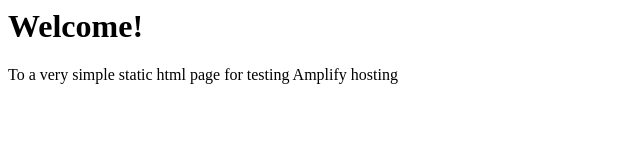
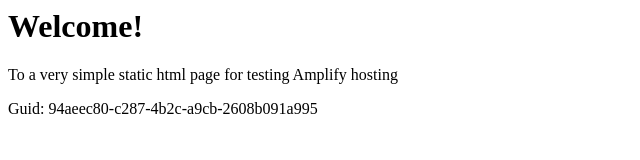
Before and after one commit to aws-aemilia-lhr/Github-PR-Commit-Integration-Test-DoNotTouch-GitHubAutoBuildCanaryTest-v1-preprod-eu-west-2, a website: page src/index.html in a window 1280 px wide. Shown: the whole page, without its empty margins (0-640 px from the left). Drawn offline with Linux system fonts and the light colour scheme.

Commit message:
commit from integ tests

```diff
--- a/src/index.html
+++ b/src/index.html
@@ -1,3 +1,5 @@
+
+
 <html lang="en">
 
 <head>
@@ -10,6 +12,6 @@
 <body>
     <h1>Welcome!</h1>
     <p>To a very simple static html page for testing Amplify hosting</p>
-</body>
+    <p>Guid: 94aeec80-c287-4b2c-a9cb-2608b091a995</p></body>
 
 </html>
```
